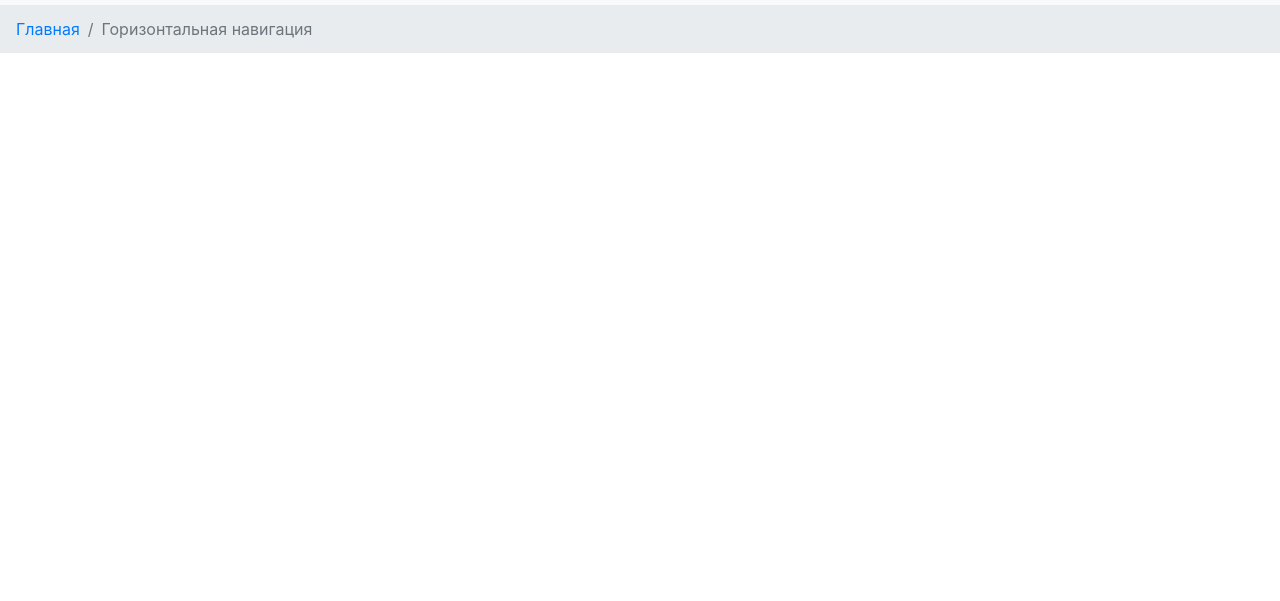
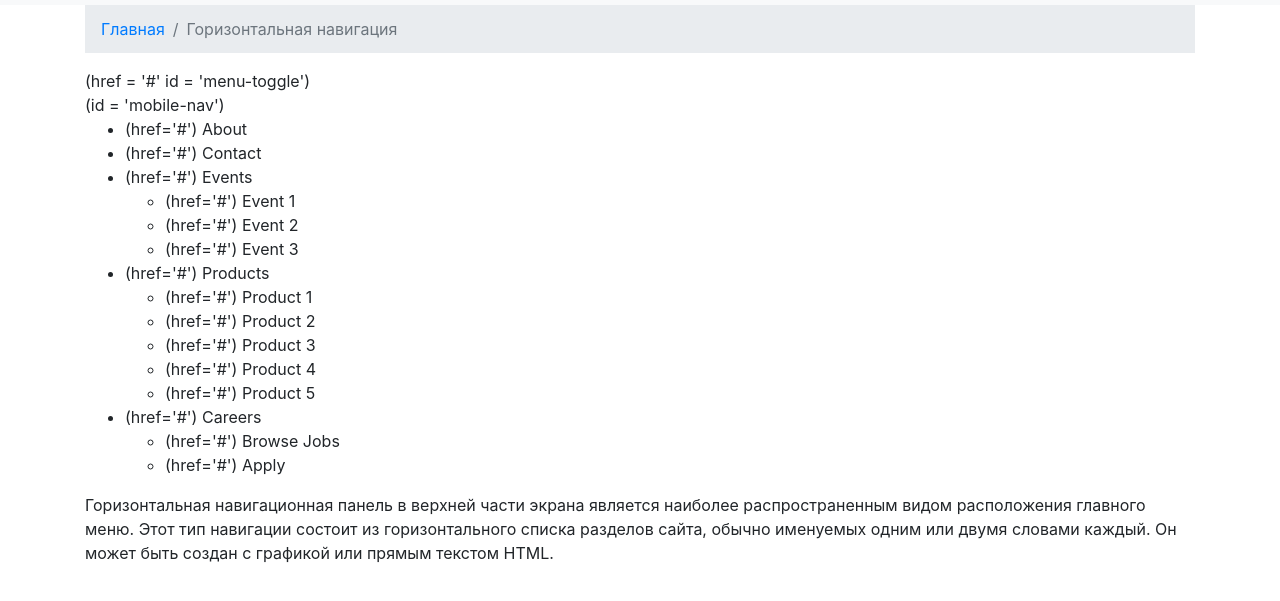
Before and after one commit to elkate/site-navigation, a website: page src/horizontal-navigation.html in a window 1280 px wide. Shown: the part 59-660 px from the top of the page. Drawn offline with nearby package versions, Linux system fonts and the light colour scheme; files that its build step writes are made by us from their sources.

Commit message:
horizontal navigation

```diff
--- a/src/horizontal-navigation.html
+++ b/src/horizontal-navigation.html
@@ -6,12 +6,77 @@
 <body>
 //= templates/header.html
 <main>
+    <div class="container">
     <nav aria-label="breadcrumb">
         <ol class="breadcrumb">
             <li class="breadcrumb-item"><a href="index.html">Главная</a></li>
             <li class="breadcrumb-item active" aria-current="page">Горизонтальная навигация</li>
         </ol>
     </nav>
+    </div>
+    <div class="container">
+    <a>(href = '#' id = 'menu-toggle')</a>
+    <nav>(id = 'mobile-nav')
+        <ul>
+            <li>
+                <a>(href='#') About</a>
+            </li>
+            <li>
+                <a>(href='#') Contact</a>
+            </li>
+            <li class="closed">
+                <a>(href='#') Events</a>
+                <ul>
+                    <li>
+                        <a>(href='#') Event 1</a>
+                    </li>
+                    <li>
+                        <a>(href='#') Event 2</a>
+                    </li>
+                    <li>
+                        <a>(href='#') Event 3</a>
+                    </li>
+                </ul>
+            </li>
+            <li class="closed">
+                <a>(href='#') Products</a>
+                <ul>
+                    <li>
+                        <a>(href='#') Product 1</a>
+                    </li>
+                    <li>
+                        <a>(href='#') Product 2</a>
+                    </li>
+                    <li>
+                        <a>(href='#') Product 3</a>
+                    </li>
+                    <li>
+                        <a>(href='#') Product 4</a>
+                    </li>
+                    <li>
+                        <a>(href='#') Product 5</a>
+                    </li>
+                </ul>
+            </li>
+            <li class="closed">
+                <a>(href='#') Careers</a>
+                <ul>
+                    <li>
+                        <a>(href='#') Browse Jobs</a>
+                    </li>
+                    <li>
+                        <a>(href='#') Apply</a>
+                    </li>
+                </ul>
+            </li>
+        </ul>
+    </nav>
+    </div>
+    <div class="container">
+        Горизонтальная навигационная панель в верхней части экрана является наиболее распространенным видом
+        расположения главного меню. Этот тип навигации состоит из горизонтального списка разделов сайта, обычно
+        именуемых одним или двумя словами каждый. Он может быть создан с графикой или прямым текстом HTML.
+    </div>
 </main>
 <!-- Optional JavaScript -->
 <!-- jQuery first, then Popper.js, then Bootstrap JS -->
```
